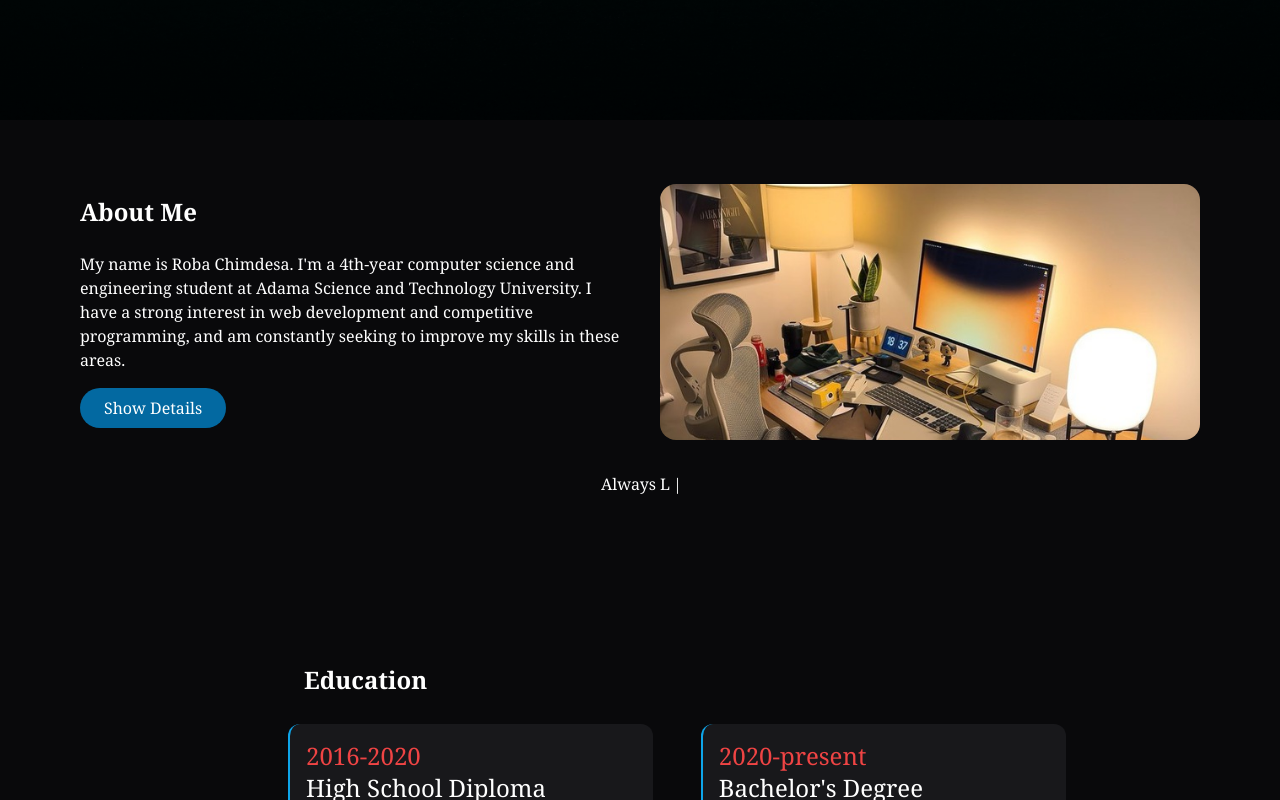
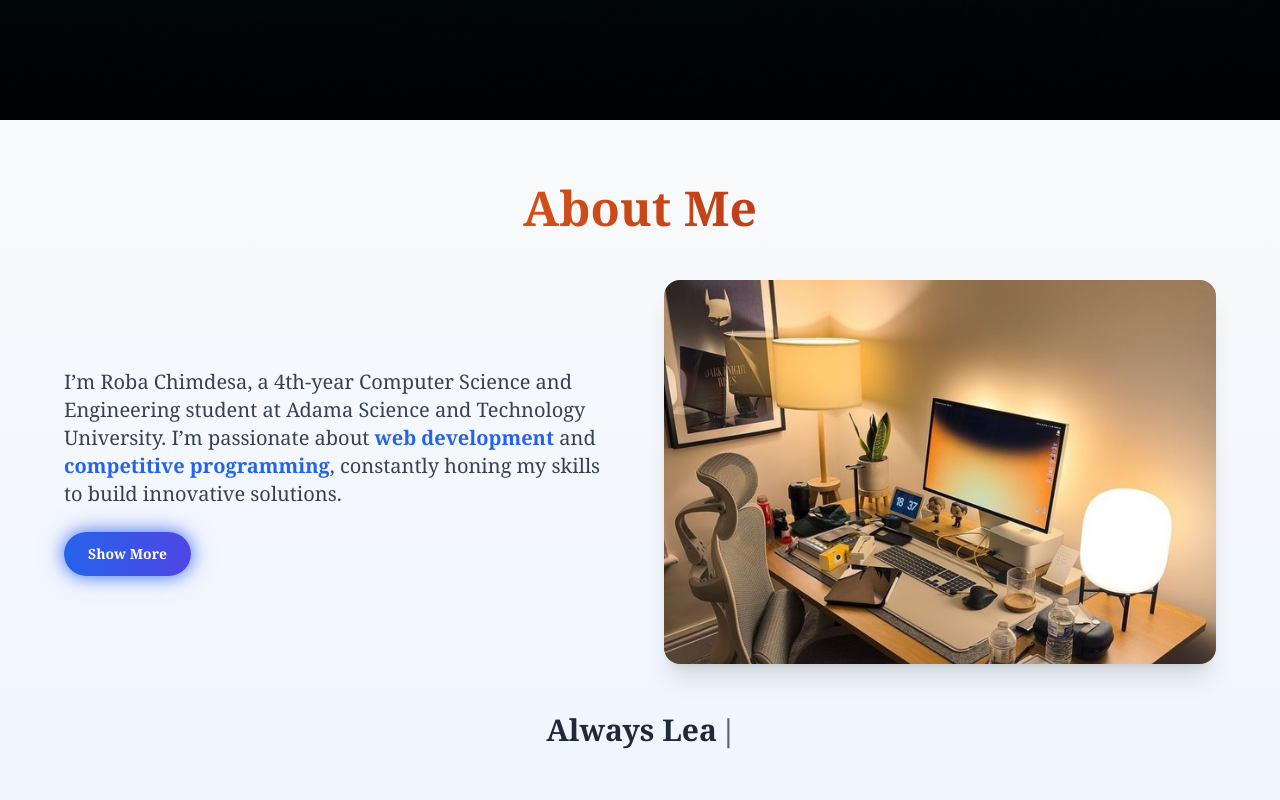
Before and after one commit to RobaChimdesa/About_Me, a React (Vite) app: page / in a window 1280 px wide. Shown: the part 760-1560 px from the top of the page. Built offline with nearby package versions, Linux system fonts and the light colour scheme.

Commit message:
Update About.jsx

```diff
--- a/src/Components/About/About.jsx
+++ b/src/Components/About/About.jsx
@@ -1,151 +1,76 @@
-// import { useState } from 'react'
-// import { Typewriter } from 'react-simple-typewriter'
-// import { about } from '../../assets'
 
-// const About = () => {
-//   const [showmore, setShowmore] = useState(false);
-//   const discriptin = (
-//     <p>
-//       My passion for learning and my drive to succeed make me a dedicated and
-//       motivated computer science and engineering student. With my strong
-//       foundation in web development and competitive programming, I’m
-//       well-positioned to excel in his future career as a computer science.
-//     </p>
-//   );
-//   const handleshow = () => {
-//     setShowmore(!showmore);
-//   };
-//   return (
-
-//     <section id='about' className='w-full h-[800px] px-20 items-center  '>
-
-
-
-//         <div className=' md:flex md:gap-36 '>
-//         <div className=" w-1/2 ">
-//           <div className=" md:mt-48 text-xl">
-//           <h1 className="text-xl md:text-2xl font-bold mt-4 md:mx-36 mb-10">
-//           About Me
-//         </h1>
-//             <div className='flex sm:w-[350px]'>
-//             <p className="text-left flex-grow ">
-//               My name is Roba Chimdesa. I'm a 4th-year computer science and engineering student at Adama Science and Technology University. I
-//               have a strong interest in web development and competitive
-//               programming, and am constantly seeking to improve my skills in
-//               these areas.
-//             </p>
-//             <p className="flex-grow text-left  hidden">
-//               {" "}
-//               I'm a self-motivated learner who is eager to explore new
-//               technologies and programming languages. I enjoy taking on new
-//               challenges and solving complex problems, which has led me to
-//               develop a keen interest in competitive programming.
-//             </p>{" "}
-//             </div>
-//             <button
-//               onClick={handleshow}
-//               className=" bg-sky-700 hover:bg-sky-500 sm:hidden px-10 md:p-2 md:px-6 rounded-3xl my-4 mx-28 "
-//             >
-//               {showmore ? "Hide" : "Show"} Details
-//             </button>
-//             {showmore && discriptin}
-//           </div>
-
-//         </div>
-
-
-
-//         <div className="mt-10 md:mt-48">
-
-
-//          <img src={about} alt="aboutimage" className="h-[250px] w-full md:w-4/5 md:h-4/6  rounded-2xl  transition ease-in-out delay-150  hover:-translate-x-1 hover:scale-y-110  duration-500" />
-//        </div>
-
-//         </div>
-
-//         </section>
-
-//   );
-
-
-
-
-// }
-
-// export default About
-
-
-
-import { useState } from 'react';
-import { Typewriter } from 'react-simple-typewriter';
-import { about } from '../../assets';
+import { useState } from "react";
+import { Typewriter } from "react-simple-typewriter";
+import { about } from "../../assets";
 
 const About = () => {
   const [showMore, setShowMore] = useState(false);
-
-  const description = (
-    <p className='mt-4'>
-      My passion for learning and my drive to succeed make me a dedicated and
-      motivated computer science and engineering student. With a strong
-      foundation in web development and competitive programming, I’m
-      well-positioned to excel in my future career in computer science.
-    </p>
-  );
 
   const handleShow = () => {
     setShowMore(!showMore);
   };
 
   return (
-    <section id='about' className='w-full py-16 px-4 md:px-20'>
-      <div className='flex flex-col md:flex-row md:gap-10 items-center'>
-        <div className="w-full md:w-1/2">
-          <h1 className="text-xl md:text-2xl font-bold mb-6 text-center md:text-left">
+    <section
+      id="about"
+      className="w-full py-16 px-4 sm:px-6 md:px-12 lg:px-20 bg-gradient-to-b from-gray-50 to-blue-50 dark:from-gray-900 dark:to-gray-800 transition-all duration-500"
+    >
+      <div className="max-w-6xl mx-auto">
+        <h1 className="text-3xl sm:text-4xl md:text-5xl font-extrabold text-center text-transparent bg-clip-text bg-gradient-to-r from-orange-500 to-red-800 mb-12 animate-fade-in-down">
           About Me
         </h1>
-          <p className="text-left mb-4">
-            My name is Roba Chimdesa. I'm a 4th-year computer science and
-            engineering student at Adama Science and Technology University. I
-            have a strong interest in web development and competitive
-            programming, and am constantly seeking to improve my skills in
-            these areas.
+
+        <div className="flex flex-col md:flex-row gap-8 md:gap-12 items-center">
+          {/* Text Content */}
+          <div className="w-full md:w-1/2 space-y-6">
+            <p className="text-gray-700 dark:text-gray-300 text-base sm:text-lg md:text-xl leading-relaxed text-center md:text-left animate-fade-in">
+              I’m Roba Chimdesa, a 4th-year Computer Science and Engineering student at Adama Science and Technology University. I’m passionate about <span className="text-blue-600 dark:text-blue-400 font-semibold">web development</span> and <span className="text-blue-600 dark:text-blue-400 font-semibold">competitive programming</span>, constantly honing my skills to build innovative solutions.
             </p>
             {showMore && (
-            <p className="flex-grow text-left mb-4">
-              I'm a self-motivated learner who is eager to explore new
-              technologies and programming languages. I enjoy taking on new
-              challenges and solving complex problems, which has led me to
-              develop a keen interest in competitive programming.
+              <p className="text-gray-700 dark:text-gray-300 text-base sm:text-lg md:text-xl leading-relaxed text-center md:text-left animate-fade-in-up">
+                As a self-motivated learner, I thrive on exploring new technologies and tackling complex challenges. My drive to succeed fuels my enthusiasm for coding, problem-solving, and pushing the boundaries of what’s possible in tech.
               </p>
             )}
             <button
               onClick={handleShow}
-            className="bg-sky-700 hover:bg-sky-500 transition px-6 py-2 rounded-full mx-auto md:mx-0"
+              className="block mx-auto md:mx-0 py-3 px-6 bg-gradient-to-r from-blue-600 to-indigo-600 dark:from-blue-500 dark:to-indigo-500 text-white rounded-full hover:from-blue-700 hover:to-indigo-700 transition-all duration-300 transform hover:scale-105 shadow-lg glow-button text-sm sm:text-base font-semibold"
             >
-            {showMore ? "Hide" : "Show"} Details
+              {showMore ? "Hide Details" : "Show More"}
             </button>
           </div>
-        <div className="mt-10 md:mt-0 md:w-1/2">
+
+          {/* Image */}
+          <div className="w-full md:w-1/2 mt-8 md:mt-0">
             <img
               src={about}
-            alt="About Me"
-            className="h-64 w-full object-cover rounded-2xl
-                       transition ease-in-out delay-150 hover:-translate-x-1
-                       hover:scale-y-110 duration-500"
+              alt="Roba Chimdesa"
+              className="w-full h-64 sm:h-72 md:h-96 object-cover rounded-2xl shadow-xl transition-all duration-500 ease-in-out hover:-translate-y-2 hover:scale-105 hover:shadow-2xl"
             />
           </div>
         </div>
-      <div className="w-full mt-8 text-center">
+
+        {/* Typewriter */}
+        <div className="w-full mt-12 text-center">
+          <h2 className="text-xl sm:text-2xl md:text-3xl font-semibold text-gray-800 dark:text-gray-200">
             <Typewriter
-          words={['Always Learning', 'Always Improving']}
-          loop={Infinity}
+              words={["Always Learning", "Always Improving"]}
+              loop={true}
               cursor
-          cursorStyle='|'
+              cursorStyle="|"
               typeSpeed={70}
               deleteSpeed={50}
               delaySpeed={1000}
             />
+          </h2>
         </div>
+      </div>
+
+      {/* Custom CSS for Glow Effect */}
+      <style jsx>{`
+        .glow-button {
+          box-shadow: 0 0 15px rgba(59, 130, 246, 0.8), 0 0 25px rgba(99, 102, 241, 0.5);
+        }
+      `}</style>
     </section>
   );
 };
```
Lines whose indentation alone changed are shown as unchanged.
